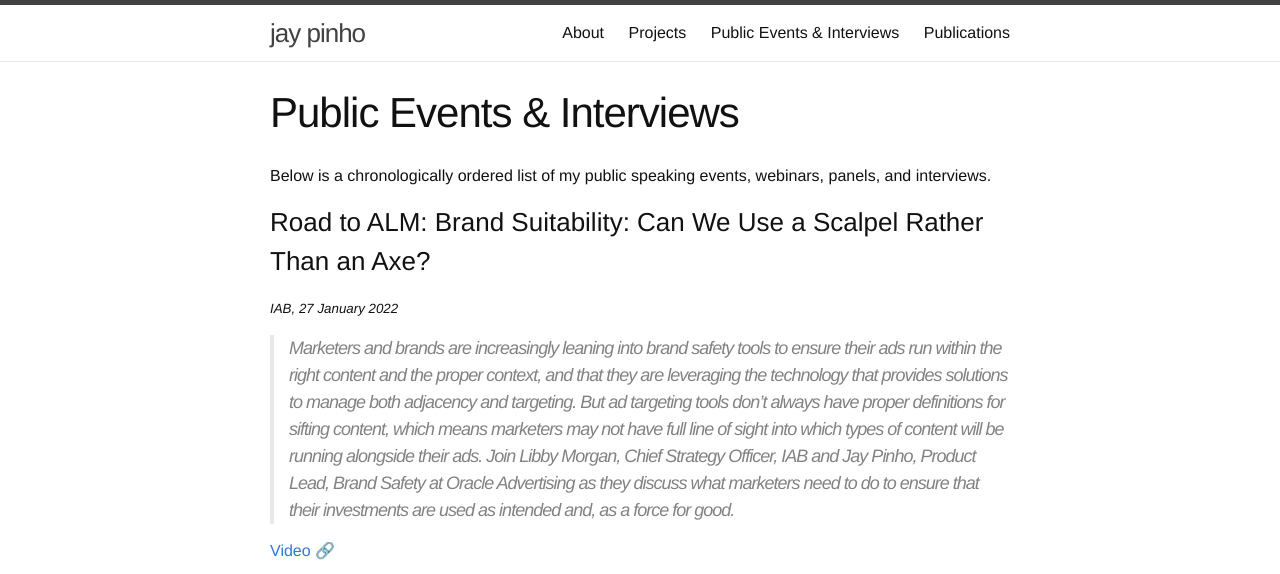
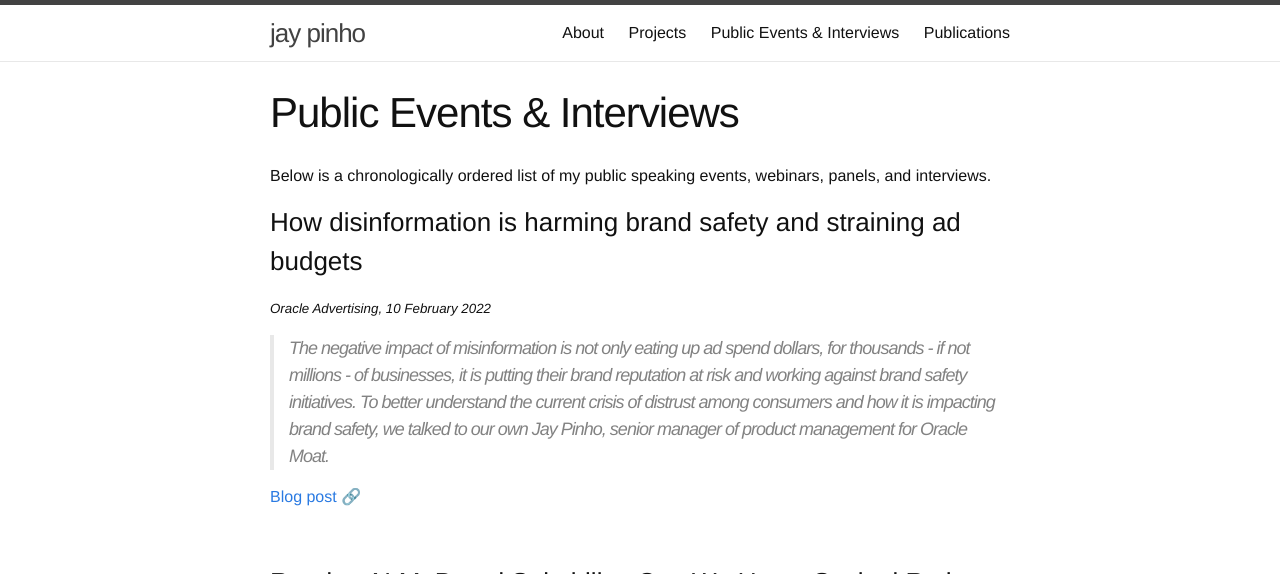
Before and after one commit to jaypinho/jaypinho.github.io, a Jekyll site: the page built from public-speaking.md, in a window 1280 px wide and 900 px high, cut to the strip 0-574 px from the top of the window. Built offline with Jekyll 4.4.1, drawn with Linux system fonts in a browser that asks for light colours; comment, search, counter and statistics services are not loaded.

Commit message:
Add new blog post

```diff
--- a/_data/public-speaking.yaml
+++ b/_data/public-speaking.yaml
@@ -1,3 +1,11 @@
+- title: "How disinformation is harming brand safety and straining ad budgets"
+  host: Oracle Advertising
+  date: 2022-02-10 09:00:00
+  links:
+    - url: https://blogs.oracle.com/advertising/post/how-disinformation-is-harming-brand-safety-and-straining-ad-budgets
+      title: Blog post
+  excerpt: "The negative impact of misinformation is not only eating up ad spend dollars, for thousands - if not millions - of businesses, it is putting their brand reputation at risk and working against brand safety initiatives. To better understand the current crisis of distrust among consumers and how it is impacting brand safety, we talked to our own Jay Pinho, senior manager of product management for Oracle Moat."
+
 - title: "Road to ALM: Brand Suitability: Can We Use a Scalpel Rather Than an Axe?"
   host: IAB
   date: 2022-01-27 09:00:00
```
